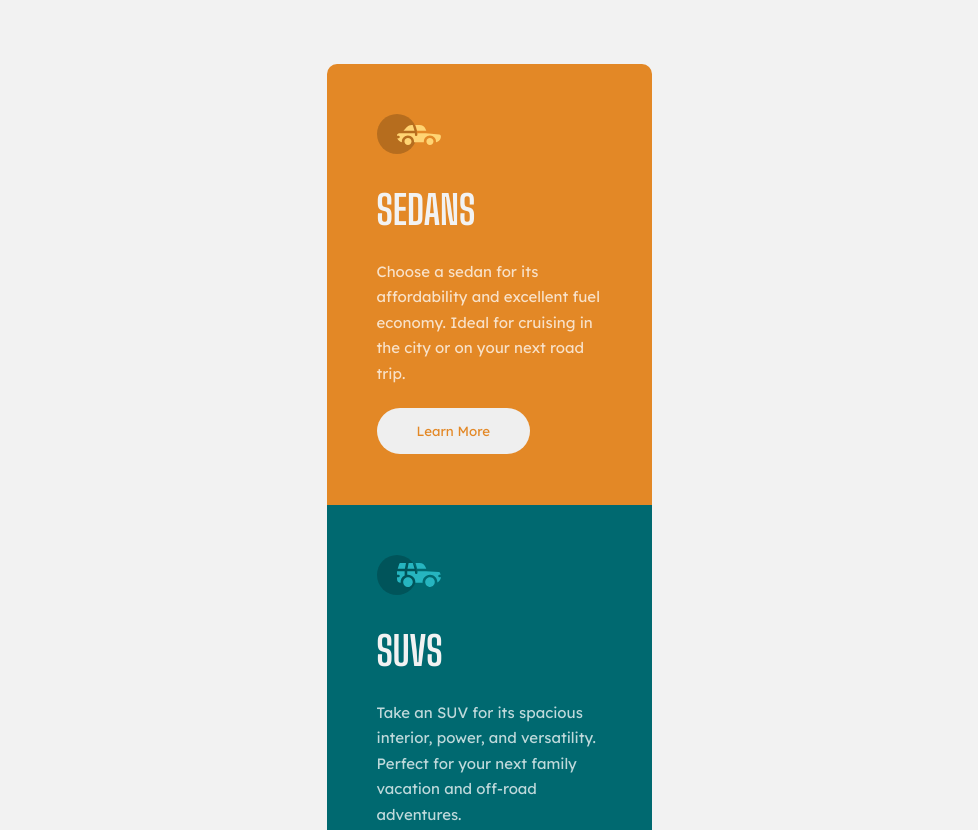
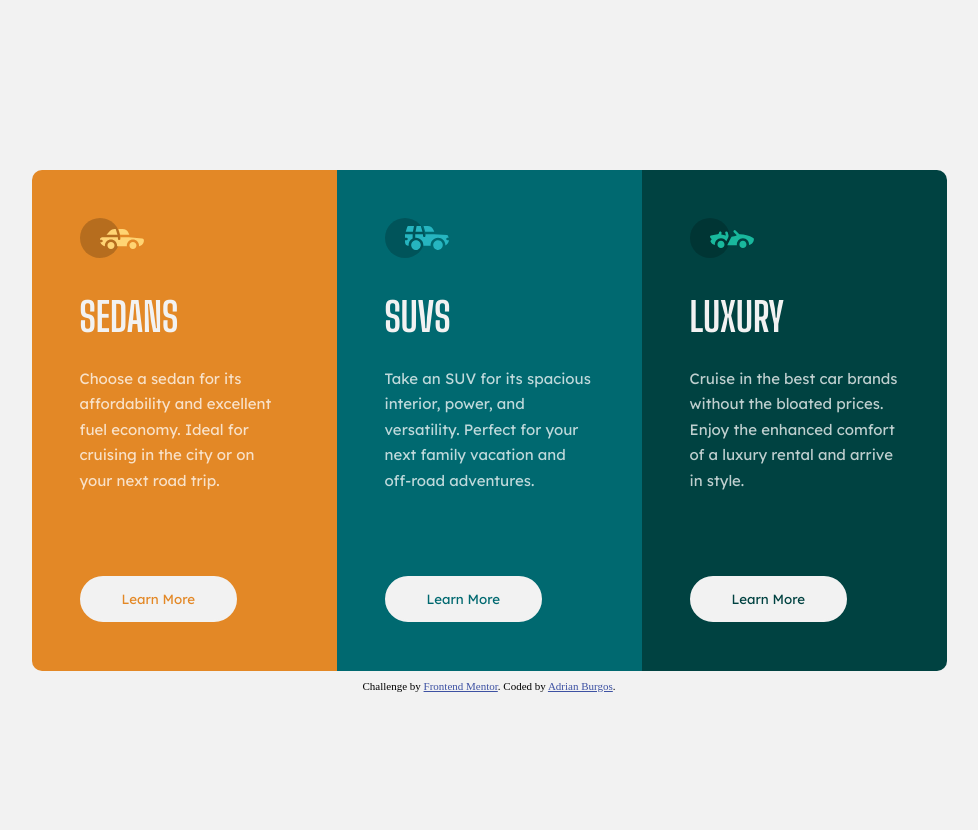
Before and after one commit to adrianburgoscolas/3-column-preview-card-component-main, a plain HTML site: page index.html in a window 1280 px wide. Shown: the top 830 px of the page, without its empty margins (151-1129 px from the left). After the commit the page ends 800 px from the top, so only its background shows below. Drawn offline with Linux system fonts and the light colour scheme.

Commit message:
full responcive ok, README.md ok

```diff
--- a/index.css
+++ b/index.css
@@ -29,6 +29,7 @@ main {
 footer {
     top: 0;
     position: absolute;
+    width: 100%;
     margin-top: 1350px;
 }
 .sedan {
@@ -72,9 +73,38 @@ p {
     font-weight: 400;
 }
 button {
-    padding: 15px 40px 15px 40px;
-    border: none;
+    padding: 13px 40px 13px 40px;
+    border: 2px solid hsl(0, 0%, 95%);;
     border-radius: 50px;
     font-family: 'Lexend Deca', sans-serif;
     margin-top: 22px;
+    cursor: pointer;
+    background-color: hsl(0, 0%, 95%);;
 }
+button:hover {
+    background-color: rgba(255, 255, 255, 0);
+    color: hsla(0, 0%, 100%, 0.75);
+}
+@media only screen and (min-width: 768px){
+    body {
+        min-height: 500px;
+    }
+    .component {
+        flex-direction: row;
+        margin-top: 40px;
+    }
+    footer {
+        margin-top: 550px;
+    }
+    .column {
+        height: 405px;
+        width: 209px;
+        padding: 48px;
+    }
+    button {
+        margin-top: 83px;
+    }
+    h1 {
+        margin: 31px 0 25px 0;
+    }
+}
```
Also changed, not shown: screenshot.png (added), 2 other files.
